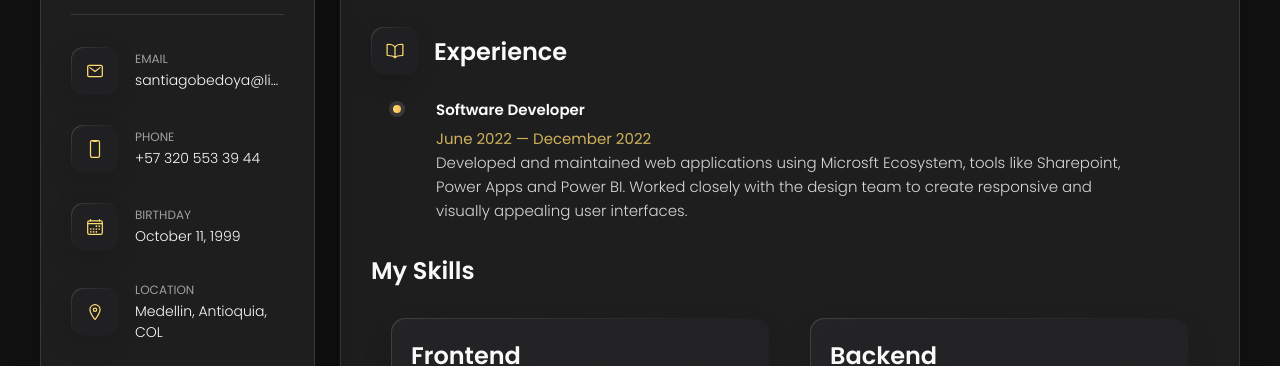
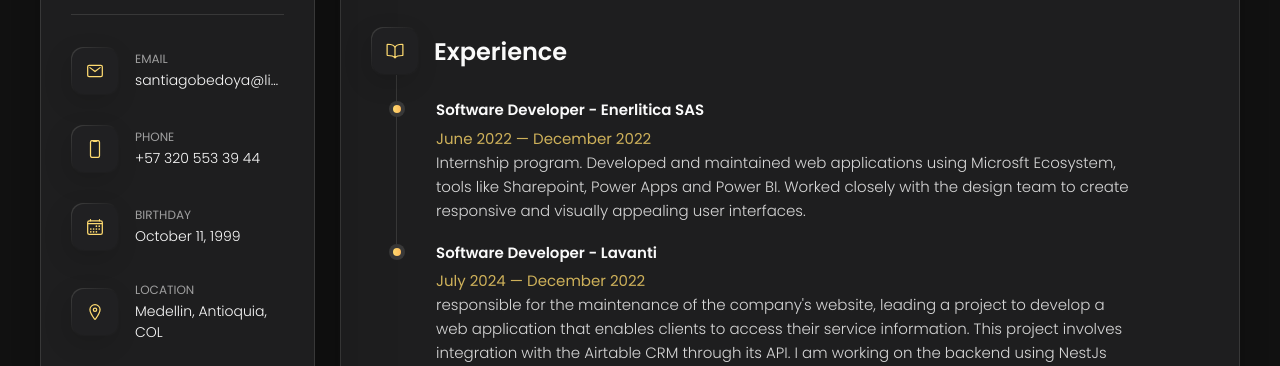
Before and after one commit to Sbedoyab99/Sbedoyab99.github.io, a plain HTML site: page index.html in a window 1280 px wide. Both pictures are taken after a click on the button "Resume". Shown: the part 434-800 px from the top of the page. Drawn offline with nearby package versions, Linux system fonts and the light colour scheme.

Commit message:
Updating work experience

```diff
--- a/index.html
+++ b/index.html
@@ -115,13 +115,13 @@
 
           <li class="social-item">
             <a href="https://www.linkedin.com/in/santiagobedoyab/" class="social-link">
-              <ion-icon class = "socials-icons" name="logo-linkedin"></ion-icon>
+              <ion-icon class="socials-icons" name="logo-linkedin"></ion-icon>
             </a>
           </li>
 
           <li class="social-item">
             <a href="https://github.com/Sbedoyab99" class="social-link">
-              <ion-icon class = "socials-icons" name="logo-github"></ion-icon>
+              <ion-icon class="socials-icons" name="logo-github"></ion-icon>
             </a>
           </li>
         </ul>
@@ -320,13 +320,29 @@
 
             <li class="timeline-item">
 
-              <h4 class="h4 timeline-item-title">Software Developer</h4>
+              <h4 class="h4 timeline-item-title">Software Developer - Enerlitica SAS</h4>
 
               <span>June 2022 — December 2022</span>
 
               <p class="timeline-text">
-                Developed and maintained web applications using Microsft Ecosystem, tools like Sharepoint, Power Apps and Power BI. Worked closely with the
+                Internship program. Developed and maintained web applications using Microsft Ecosystem, tools like Sharepoint, Power Apps
+                and Power BI. Worked closely with the
                 design team to create responsive and visually appealing user interfaces.
+              </p>
+
+            </li>
+
+            <li class="timeline-item">
+
+              <h4 class="h4 timeline-item-title">Software Developer - Lavanti</h4>
+
+              <span>July 2024 — December 2022</span>
+
+              <p class="timeline-text">
+                responsible for the maintenance of the company's website, leading a project to develop a
+                web application that enables clients to access their service information. This project
+                involves integration with the Airtable CRM through its API. I am working on the backend using
+                NestJs and the frontend with Angular, utilizing TypeScript.
               </p>
 
             </li>
```
Lines whose indentation alone changed are shown as unchanged.
